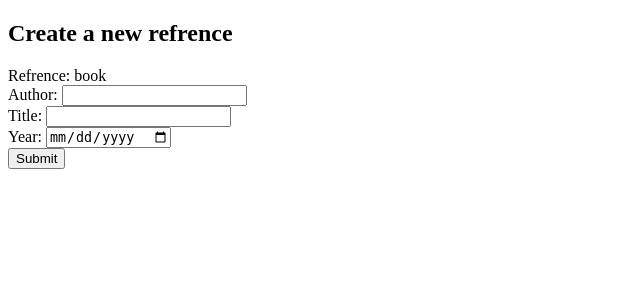
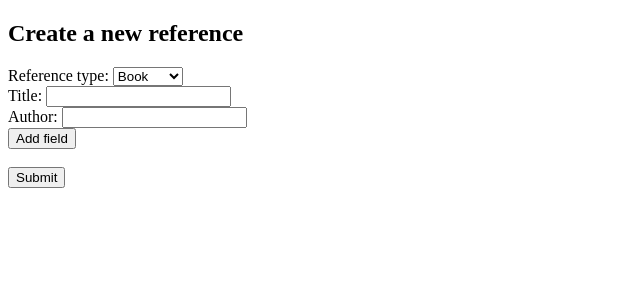
Before and after one commit to ohtu-ryhma1/outin-bib, a Flask app: page /new_reference in a window 1280 px wide. Shown: the top 300 px of the page, without its empty margins (0-640 px from the left). Run offline with Flask 3, Linux system fonts and the light colour scheme.

Commit message:
feat: create functionality to add dynamic fields in new_reference.html

```diff
--- a/src/templates/new_reference.html
+++ b/src/templates/new_reference.html
@@ -1,10 +1,10 @@
 {% extends "layout.html" %}
 
-{% block title %}Create a new refrence{% endblock %}
+{% block title %}Create a new reference{% endblock %}
 
 {% block body %}
 
-<h2>Create a new refrence</h2>
+<h2>Create a new reference</h2>
 
 <form action="/create_refrence" method="post">
     {% with messages = get_flashed_messages() %}
@@ -16,14 +16,54 @@
       </ul>
     {% endif %}
     {% endwith %}
-    <label>Refrence: book</label> <br />
-    <label for="Author">Author: </label>
-    <input type="data" name="Author" required> <br />
-    <label for="Title">Title: </label>
-    <input type="data" name="Title" required> <br />
-    <label for="Year">Year: </label>
-    <input type="date" name="Year" required> <br />
+
+    <div>
+        <label for="Type">Reference type:</label>
+        <select name="Type" id="Type" required>
+            <option value="book">Book</option>
+            <option value="article">Article</option>
+            <option value="website">Website</option>
+        </select>
+    </div>
+
+    <div id="fields-container">
+        <div>
+            <label for="Title">Title:</label>
+            <input type="text" name="Title" required>
+        </div>
+        <div>
+            <label for="Author">Author:</label>
+            <input type="text" name="Author" required>
+        </div>
+    </div>
+
+    <button type="button" id="add-field">Add field</button><br><br>
     <input type="submit" value="Submit">
 </form>
 
+<script>
+const container = document.getElementById("fields-container");
+const addBtn = document.getElementById("add-field");
+
+addBtn.addEventListener("click", () => {
+    const fieldDiv = document.createElement("div");
+
+    const fieldName = prompt("Enter field name:");
+    if (!fieldName) return;
+
+    const label = document.createElement("label");
+    label.textContent = fieldName + ":";
+    label.htmlFor = fieldName;
+
+    const input = document.createElement("input");
+    input.type = "text";
+    input.name = fieldName;
+
+    fieldDiv.appendChild(label);
+    fieldDiv.appendChild(input);
+    container.appendChild(fieldDiv);
+
+})
+</script>
+
 {% endblock %}
```
